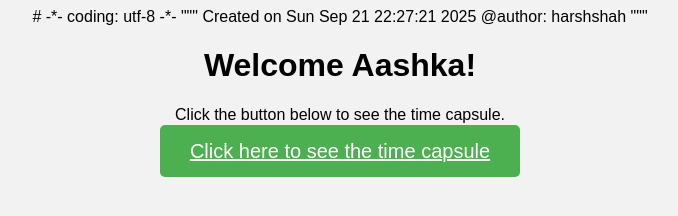
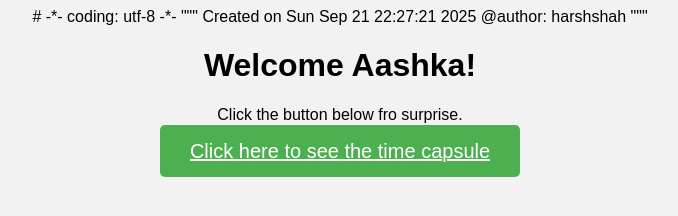
Before and after one commit to Mahabunny10/Aashku, a plain HTML site: page index.html in a window 1280 px wide. Shown: the whole page, without its empty margins (300-978 px from the left). Drawn offline with Linux system fonts and the light colour scheme.

Commit message:
Update index.html

```diff
--- a/index.html
+++ b/index.html
@@ -18,7 +18,8 @@ Created on Sun Sep 21 22:27:21 2025
 </head>
 <body>
     <h1>Welcome Aashka!</h1>
-    <p>Click the button below to see the time capsule.</p>
+    <p>Click the button below fro surprise.</p>
     <a href="timer.html" class="button">Click here to see the time capsule</a>
 </body>
+
 </html>
```
